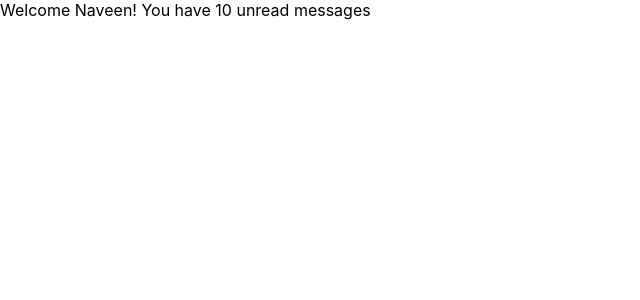
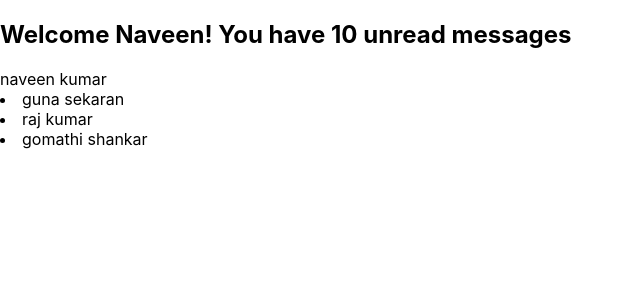
Before and after one commit to naveenkumardev65/react_typescript, a React (Create React App) app: page / in a window 1280 px wide. Shown: the top 300 px of the page, without its empty margins (0-640 px from the left). Built offline with nearby package versions, Linux system fonts and the light colour scheme.

Commit message:
Basic Props Types

```diff
--- a/src/App.tsx
+++ b/src/App.tsx
@@ -1,9 +1,34 @@
 import Greet from './components/Greet';
+import Person from './components/Person';
+import PersonList from './components/PersonList';
 
 function App() {
+
+  const personName = {
+    first: 'naveen',
+    last: 'kumar'
+  }
+
+  const nameList = [
+    {
+      first: 'guna',
+      last: 'sekaran'
+    },
+    {
+      first: 'raj',
+      last: 'kumar'
+    },
+    {
+      first: 'gomathi',
+      last: 'shankar'
+    },
+
+  ]
   return (
     <div className="App">
-      <Greet name='Naveen'/>
+      <Greet name='Naveen' messageCount={10} isLoggedIn={true}/>
+      <Person name={personName}/>
+      <PersonList names={nameList}/>
     </div>
   );
 }
--- a/src/components/Greet.tsx
+++ b/src/components/Greet.tsx
@@ -1,10 +1,17 @@
 
 type GreetProps = {
-    name: string
+    name: string,
+    messageCount: number,
+    isLoggedIn: boolean
 }
 
 function Greet(props: GreetProps) {
-  return <div>Welcome {props.name}! You have 10 unread messages</div>;
+    return <div>
+        <h2>
+            {props.isLoggedIn ? `Welcome ${props.name}! You have ${props.messageCount} unread messages` : 'Welcome Guest'}
+        </h2>
+    </div>
+
 }
 
 export default Greet;
--- /dev/null
+++ b/src/components/Person.tsx
@@ -0,0 +1,11 @@
+
+type PersonProps = {
+    name: {
+        first: string,
+        last: string
+    }
+}
+
+export default function Person(props: PersonProps) {
+  return <div>{props?.name?.first} {props?.name?.last}</div>;
+}
--- /dev/null
+++ b/src/components/PersonList.tsx
@@ -0,0 +1,14 @@
+type PersonListProps = {
+    names: {
+        first: string,
+        last: string
+    }[]
+}
+
+export default function PersonList(props: PersonListProps) {
+  return <div>
+    {props?.names.map(name => {
+        return <li key={name.first}>{name?.first} {name?.last}</li>
+    })}
+  </div>;
+}
```
